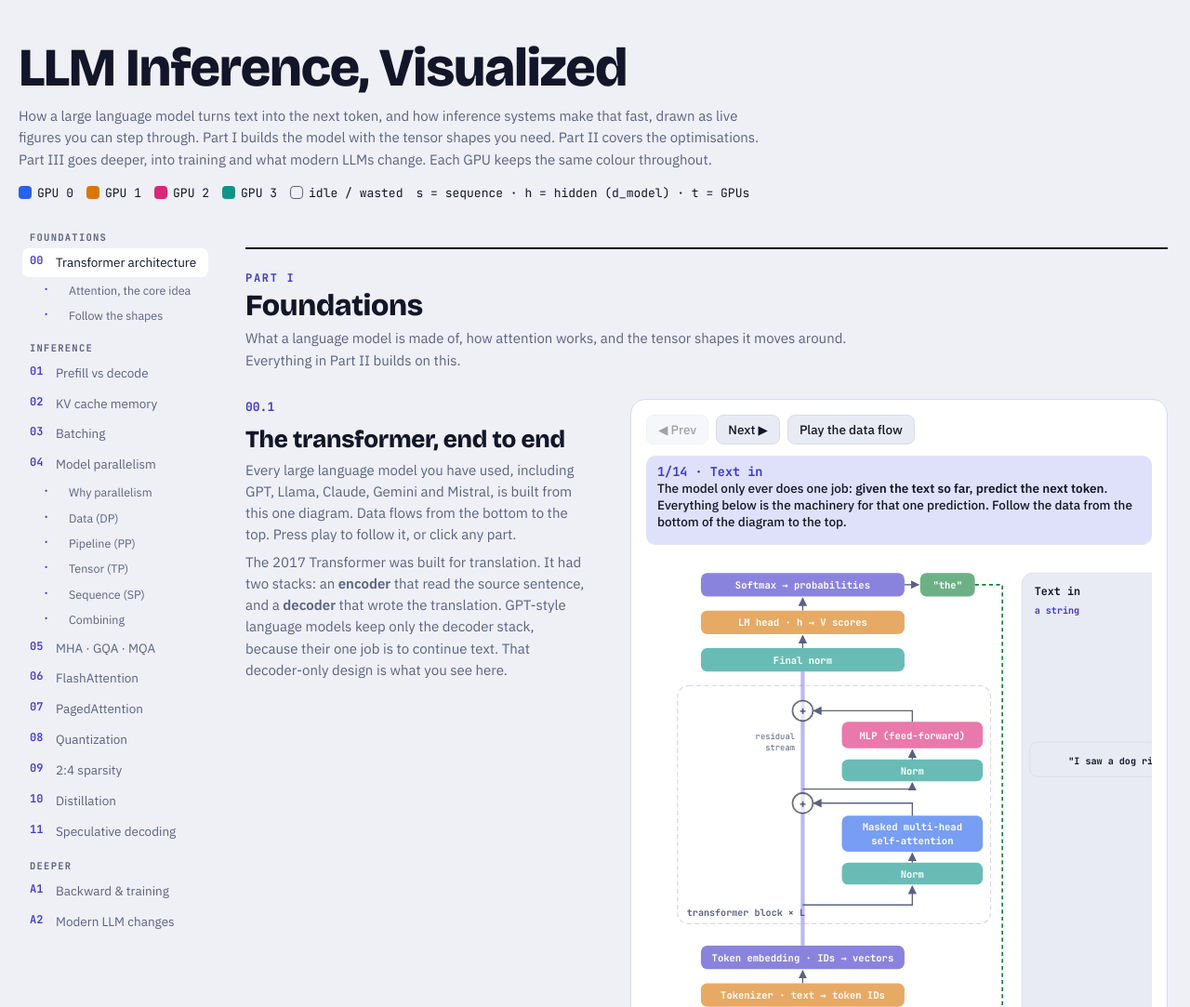
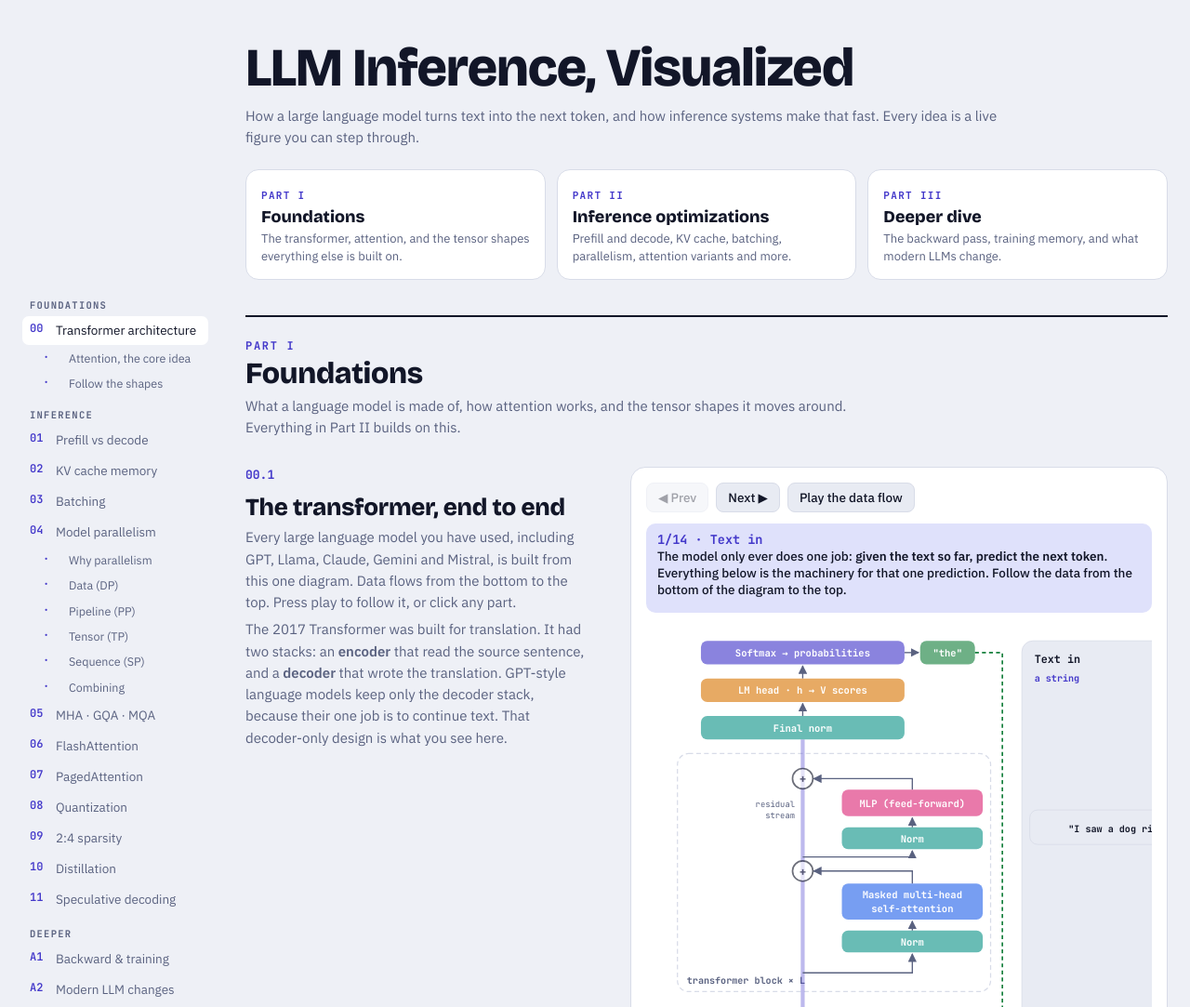
Before and after one commit to ylnhari/ml-scratchpad, a plain HTML site: page llm-inference-visualized/index.html in a window 1280 px wide. Shown: the top 1083 px of the page at 93% size. Drawn offline with nearby package versions, Linux system fonts and the light colour scheme.

Commit message:
llm-inference-visualized: align header with content, Part cards, move GPU key to parallelism
The GPU colour key and t/s/h glossary sat at the top of the page before any
GPU appears; it now opens the parallelism chapter, with a working hatch
swatch. The header aligns with the content column and links the three parts.

Co-Authored-By: Claude Opus 5.5 <noreply@anthropic.com>
Claude-Session: https://claude.ai/code/session_01UFQWSUsJMaVbTV8uBDUF1U

```diff
--- a/llm-inference-visualized/index.html
+++ b/llm-inference-visualized/index.html
@@ -37,7 +37,7 @@
 html,body{margin:0}
 body{background:var(--bg);color:var(--ink);font:15px/1.55 var(--f-body)}
 a{color:var(--accent)}
-header{max-width:1640px;margin:0 auto;padding:44px 20px 20px}
+
 h1{font:800 clamp(34px,5vw,58px)/1.02 var(--f-display);margin:0 0 10px;letter-spacing:-.02em;text-wrap:balance}
 .dek{color:var(--muted);max-width:70ch;margin:0}
 .legend{display:flex;flex-wrap:wrap;gap:14px;margin-top:16px;font:500 13px var(--f-mono)}
@@ -120,6 +120,17 @@ table.sum td.no{color:var(--bad);font-weight:600}
 }
 .col-text .cap{max-width:none}
 ul.cap{padding-left:20px}
+header.top{max-width:1640px;margin:0 auto;padding:44px 24px 8px}
+@media (min-width:901px){header.top .top-in{margin-left:240px}}
+.parts{display:grid;grid-template-columns:repeat(3,minmax(0,1fr));gap:12px;margin-top:22px}
+.parts a{display:block;text-decoration:none;color:var(--ink);background:var(--surface);border:1px solid var(--line);border-radius:14px;padding:14px 16px;transition:border-color .15s,transform .15s}
+.parts a:hover{border-color:var(--accent);transform:translateY(-2px)}
+.parts span{font:700 11px var(--f-mono);letter-spacing:.12em;color:var(--accent)}
+.parts b{display:block;font:700 18px var(--f-display);margin:2px 0 4px}
+.parts small{display:block;color:var(--muted);font-size:13px;line-height:1.45}
+@media (max-width:700px){.parts{grid-template-columns:1fr}}
+.sw.hatch{background:repeating-linear-gradient(45deg,var(--muted) 0 2px,transparent 2px 6px);border:1px solid var(--muted)}
+.legend .lk{color:var(--muted);font-family:var(--f-body)}
 footer{max-width:1640px;margin:0 auto;padding:20px;color:var(--muted);font-size:13px;border-top:1px solid var(--line)}
 @media (prefers-reduced-motion: reduce){*{transition:none!important}}
 </style>
@@ -135,16 +146,15 @@ footer{max-width:1640px;margin:0 auto;padding:20px;color:var(--muted);font-size:
   </defs>
 </svg>
 
-<header>
-  <h1>LLM Inference, Visualized</h1>
-  <p class="dek">How a large language model turns text into the next token, and how inference systems make that fast, drawn as live figures you can step through. Part I builds the model with the tensor shapes you need. Part II covers the optimisations. Part III goes deeper, into training and what modern LLMs change. Each GPU keeps the same colour throughout.</p>
-  <div class="legend">
-    <span><i class="sw" style="background:var(--g0)"></i>GPU 0</span>
-    <span><i class="sw" style="background:var(--g1)"></i>GPU 1</span>
-    <span><i class="sw" style="background:var(--g2)"></i>GPU 2</span>
-    <span><i class="sw" style="background:var(--g3)"></i>GPU 3</span>
-    <span><i class="sw" style="background:url(#hatch);border:1px solid var(--muted)"></i>idle / wasted</span>
-    <span>s = sequence · h = hidden (d_model) · t = GPUs</span>
+<header class="top">
+  <div class="top-in">
+    <h1>LLM Inference, Visualized</h1>
+    <p class="dek">How a large language model turns text into the next token, and how inference systems make that fast. Every idea is a live figure you can step through.</p>
+    <nav class="parts" aria-label="Parts">
+      <a href="#architecture"><span>PART I</span><b>Foundations</b><small>The transformer, attention, and the tensor shapes everything else is built on.</small></a>
+      <a href="#phases"><span>PART II</span><b>Inference optimizations</b><small>Prefill and decode, KV cache, batching, parallelism, attention variants and more.</small></a>
+      <a href="#backward"><span>PART III</span><b>Deeper dive</b><small>The backward pass, training memory, and what modern LLMs change.</small></a>
+    </nav>
   </div>
 </header>
 
@@ -277,6 +287,14 @@ footer{max-width:1640px;margin:0 auto;padding:20px;color:var(--muted);font-size:
 <section id="parallel">
   <div class="sh"><span class="n">04</span><h2>Model parallelism</h2></div>
   <p class="cap">One GPU is rarely enough. This chapter takes the strategies one at a time: why we need them, what each one splits, and what it costs. They all reuse the shapes from §00.</p>
+  <div class="legend" aria-label="Colour key">
+    <span><i class="sw" style="background:var(--g0)"></i>GPU 0</span>
+    <span><i class="sw" style="background:var(--g1)"></i>GPU 1</span>
+    <span><i class="sw" style="background:var(--g2)"></i>GPU 2</span>
+    <span><i class="sw" style="background:var(--g3)"></i>GPU 3</span>
+    <span><i class="sw hatch"></i>idle or wasted</span>
+    <span class="lk">each GPU keeps its colour in every figure from here on · t = number of GPUs</span>
+  </div>
   <div class="note">Every strategy answers one question: <b>which dimension of which tensor gets cut, and what must travel between GPUs as a result?</b> DP cuts the batch b, PP cuts the layer stack, TP cuts the weights (and with them h, the heads and ffn), SP cuts the sequence s, and EP cuts the set of experts.</div>
 </section>
 <section id="par-why">
```
